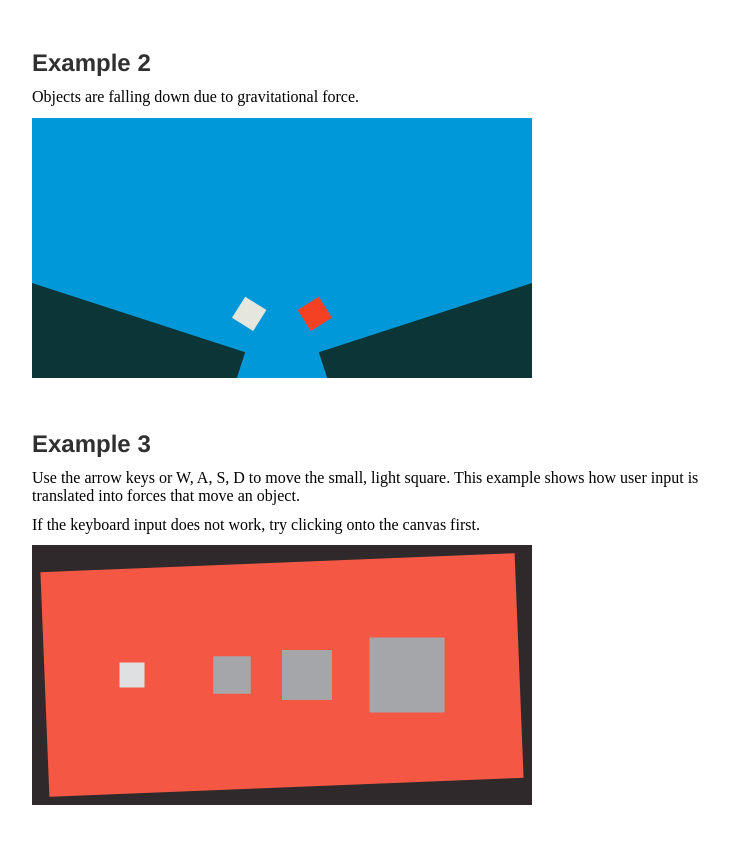
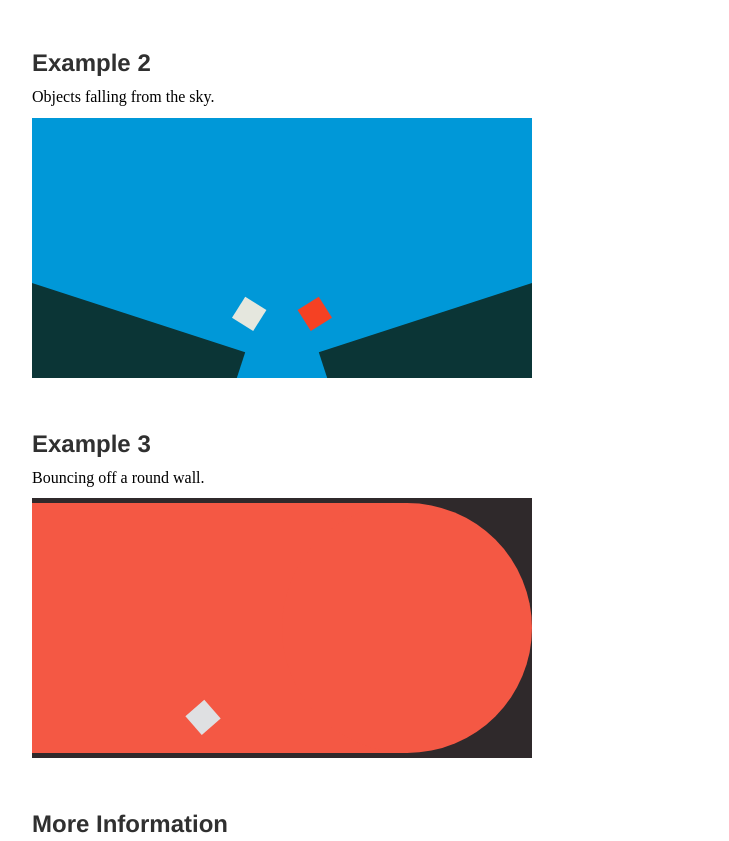
Before and after one commit to hemartin/physicsplain, a plain HTML site: page index.html in a window 1280 px wide. Shown: the part 505-1346 px from the top of the page, without its empty margins (268-997 px from the left). Drawn offline with Linux system fonts and the light colour scheme.

Commit message:
added fixed arc

```diff
--- a/index.html
+++ b/index.html
@@ -34,12 +34,11 @@
             <canvas id="canvas1" width="500" height="260"></canvas>
 
             <h2>Example 2</h2>
-            <p>Objects are falling down due to gravitational force.</p>
+            <p>Objects falling from the sky.</p>
             <canvas id="canvas2" width="500" height="260"></canvas>
 
             <h2>Example 3</h2>
-            <p>Use the arrow keys or W, A, S, D to move the small, light square. This example shows how user input is translated into forces that move an object.</p>
-            <p>If the keyboard input does not work, try clicking onto the canvas first.</p>
+            <p>Bouncing off a round wall.</p>
             <canvas id="canvas3" width="500" height="260"></canvas>
 
             <h2>More Information</h2>
--- a/js/body.js
+++ b/js/body.js
@@ -170,6 +170,40 @@ class Body {
 
   addAngularVelocity (angularVelocity) {
     this.angularVelocity += angularVelocity
+  }
+
+  /**
+   * Collides other body with this body. This is the impacted body. The
+   * other body is the colliding body.
+   *
+   * @param {Body}   collidingBody other body
+   * @param {Number} timestep      timestep
+   * @param {Number} restitution   restitution
+   * @returns collision, or null if not colliding
+   */
+  collide (collidingBody, timestep, restitution) {
+    const collision = new Collision(restitution)
+    this.collideAllCorners(collision, collidingBody, timestep)
+
+    if (collision.collisionPoints.length < 2) {
+      collidingBody.collideAllCorners(collision, this, timestep)
+    }
+
+    if (collision.collisionPoints.length === 0) {
+      return null
+    }
+    return collision
+  }
+
+  collideAllCorners (collision, collidingBody, timestep) {
+    for (let corner = 0; corner < 4; corner++) {
+      this.collideSingleCorner(
+        collision,
+        collidingBody,
+        corner,
+        timestep
+      )
+    }
   }
 
   collideSingleCorner (collision, collidingBody, corner, timestep) {
@@ -355,32 +389,6 @@ class Body {
       collision.collisionPoints.push(collisionPoint)
     }
   }
-
-  // static methods
-  static collide (state, body1, body2, timestep) {
-    const collision = new Collision(state.restitution)
-    Body.collideAllCorners(collision, body1, body2, timestep)
-
-    if (collision.collisionPoints.length < 2) {
-      Body.collideAllCorners(collision, body2, body1, timestep)
-    }
-
-    if (collision.collisionPoints.length === 0) {
-      return null
-    }
-    return collision
-  }
-
-  static collideAllCorners (collision, collidingBody, impactedBody, timestep) {
-    for (let corner = 0; corner < 4; corner++) {
-      impactedBody.collideSingleCorner(
-        collision,
-        collidingBody,
-        corner,
-        timestep
-      )
-    }
-  }
 }
 
 export { Body }
--- /dev/null
+++ b/js/fixedarc.js
@@ -0,0 +1,85 @@
+import { Collision } from './collision.js'
+import { CollisionPoint } from './collisionpoint.js'
+import { Vector } from './vector.js'
+
+/**
+ * Fixed arc at given origin and radius. Start angle and end angle define
+ * the two points where the arg starts and ends on the unit circle. The
+ * right most point of the circle is 0. The top is PI/2. The left most point
+ * is PI. Width denotes the "thickness" of the arc.
+ *
+ * @author Martin Hentschel
+ */
+class FixedArc {
+  constructor (id, origin, radius, width, startAngle, endAngle) {
+    this.id = id
+    this.origin = origin
+    this.velocity = new Vector(0, 0)
+    this.angularVelocity = 0
+    this.radius = radius
+    this.width = width
+    this.startAngle = startAngle
+    this.endAngle = endAngle
+  }
+
+  collide (collidingBody, timestep, restitution) {
+    let collision = null
+    for (let i = 0; i < 4; i++) {
+      // Vector vertex = body.vertex(i);
+      const vertexX = collidingBody.cornerX[i]
+      const vertexY = collidingBody.cornerY[i]
+      const diffX = vertexX - this.origin.x
+      const diffY = vertexY - this.origin.y
+      const distance = Vector.length(diffX, diffY)
+      const angle = Vector.angle(diffX, diffY)
+      if (
+        distance >= this.radius &&
+        distance < this.radius + this.width &&
+        angle > this.startAngle &&
+        angle < this.endAngle
+      ) {
+        if (collision === null) {
+          collision = new Collision(restitution)
+        }
+        const separation = distance - this.radius
+
+        // Vector normal = Vector.unitVector(vertex, origin);
+        let normalX = this.origin.x - vertexX
+        let normalY = this.origin.y - vertexY
+        const normalLen = Vector.length(normalX, normalY)
+        normalX /= normalLen
+        normalY /= normalLen
+
+        const collisionPoint = new CollisionPoint(
+          collidingBody,
+          this,
+          normalX,
+          normalY,
+          vertexX,
+          vertexY,
+          separation
+        )
+        collision.collisionPoints.push(collisionPoint)
+      }
+    }
+    return collision
+  }
+
+  // this is a fixed entity
+  invertedMass () {
+    return 0
+  }
+
+  // this is a fixed entity
+  invertedInertia () {
+    return 0
+  }
+
+  // fixed entity has no velocity
+  addVelocity (velocity) {}
+
+  // fixed entity has no angular velocity
+  addAngularVelocity (angularVelocity) {}
+}
+
+export { FixedArc }
--- a/js/physicsplain.js
+++ b/js/physicsplain.js
@@ -5,6 +5,7 @@
  */
 
 export { Body } from './body.js'
+export { FixedArc } from './fixedarc.js'
 export { FixedBody } from './fixedbody.js'
 export { State } from './state.js'
 export { Vector } from './vector.js'
--- a/js/state.js
+++ b/js/state.js
@@ -1,4 +1,3 @@
-import { Body } from './body.js'
 import { Collision } from './collision.js'
 
 /**
@@ -71,11 +70,10 @@ class State {
     const movableBodiesCount = this.movableBodies.length
     for (let i = 0; i < movableBodiesCount - 1; i++) {
       for (let j = i + 1; j < movableBodiesCount; j++) {
-        const newCollision = Body.collide(
-          this,
-          this.movableBodies[i],
+        const newCollision = this.movableBodies[i].collide(
           this.movableBodies[j],
-          timestep
+          timestep,
+          this.restitution
         )
         if (newCollision !== null) {
           collisions.push(newCollision)
@@ -87,11 +85,10 @@ class State {
     const fixedBodiesCount = this.fixedBodies.length
     for (let i = 0; i < movableBodiesCount; i++) {
       for (let j = 0; j < fixedBodiesCount; j++) {
-        const newCollision = Body.collide(
-          this,
+        const newCollision = this.fixedBodies[j].collide(
           this.movableBodies[i],
-          this.fixedBodies[j],
-          timestep
+          timestep,
+          this.restitution
         )
         if (newCollision !== null) {
           collisions.push(newCollision)
--- a/js/vector.js
+++ b/js/vector.js
@@ -59,6 +59,14 @@ class Vector {
   static length (x, y) {
     return Math.sqrt(x * x + y * y)
   }
+
+  static angle (x, y) {
+    let angle = Math.atan2(y, x)
+    if (angle < 0) {
+      angle += 2 * Math.PI
+    }
+    return angle
+  }
 }
 
 export { Vector }
--- a/main.js
+++ b/main.js
@@ -1,4 +1,4 @@
-import { State, Body, FixedBody, Vector } from './js/physicsplain.js'
+import { State, Body, FixedArc, FixedBody, Vector } from './js/physicsplain.js'
 
 /**
  * Main entry point.
@@ -138,43 +138,22 @@ function createExample3 () {
 
   // bodies
   const state = new State()
-  state.movableBodies = [
-    new Body(0).setOrigin(-0.6, 0).finalize(),
-    new Body(1)
-      .setOrigin(-0.2, 0)
-      .setDimension(0.15, 0.15)
-      .finalize(),
-    new Body(2)
-      .setOrigin(0.1, 0)
-      .setDimension(0.2, 0.2)
-      .finalize(),
-    new Body(3)
-      .setOrigin(0.5, 0)
-      .setDimension(0.3, 0.3)
-      .finalize()
-  ]
+  state.movableBodies = [new Body(0).setOrigin(-0.7, 0.4).finalize()]
   state.fixedBodies = [
-    new FixedBody(4)
-      .setOrigin(0, 0.55)
-      .setAngle(0.04)
+    new FixedBody(1)
+      .setOrigin(0, 0.6)
       .setDimension(2, 0.2)
       .finalize(),
-    new FixedBody(5)
-      .setOrigin(0, -0.55)
-      .setAngle(0.04)
+    new FixedBody(2)
+      .setOrigin(0, -0.6)
       .setDimension(2, 0.2)
       .finalize(),
-    new FixedBody(6)
-      .setOrigin(-1.05, 0)
-      .setAngle(0.04)
-      .setDimension(0.2, 2)
-      .finalize(),
-    new FixedBody(7)
-      .setOrigin(1.05, 0)
-      .setAngle(0.04)
-      .setDimension(0.2, 2)
-      .finalize()
+    new FixedArc(33, new Vector(0.5, 0), 0.5, 0.2, 0, Math.PI * 0.5),
+    new FixedArc(34, new Vector(0.5, 0), 0.5, 0.2, Math.PI * 1.5, Math.PI * 2)
   ]
+
+  // initial velocity of impacting body
+  state.movableBodies[0].velocity.x = 4
 
   // colors
   const colors = []
@@ -202,26 +181,25 @@ window.onload = function () {
   // initialize examples
   const examples = [createExample1(), createExample2(), createExample3()]
 
-  // bind key down and key up events to first body of example 3
-  window.onkeydown = onKeyDown(examples[2].state.movableBodies[0])
-  window.onkeyup = onKeyUp(examples[2].state.movableBodies[0])
-
   // initially resize canvas, and also listen for resize events
   resizeCanvas(examples)
   window.addEventListener('resize', function (e) {
     resizeCanvas(examples)
   })
 
+  // repeating examples every 4s, 7s, 3s respectively
+  const lastRepeat = [0, 0, 0]
+  const repeat = [4000, 7000, 3000]
+  const initFuncs = [createExample1, createExample2, createExample3]
+
   // step function is called every time the browser refreshes the UI
-  let lastRepeat1 = 0
-  let lastRepeat2 = 0
   function step (now) {
     // advance state of all examples
     for (const example of examples) {
       example.state.advance(now)
     }
 
-    // draw all examples
+    // clear all examples
     for (const example of examples) {
       // clear canvas
       example.context.fillStyle = example.backgroundColor
@@ -231,7 +209,18 @@ window.onload = function () {
         example.canvas.width,
         example.canvas.height
       )
+    }
 
+    // draw circle for example 3
+    drawCircle(
+      examples[2].canvas,
+      examples[2].context,
+      examples[2].colors[examples[2].state.fixedBodies[0].id],
+      examples[2].backgroundColor
+    )
+
+    // draw bodies for all examples
+    for (const example of examples) {
       // draw bodies
       for (const body of example.state.movableBodies) {
         drawBody(body, example.canvas, example.context, example.colors)
@@ -241,15 +230,12 @@ window.onload = function () {
       }
     }
 
-    // repeat example 1 after 4 seconds
-    if (now - lastRepeat1 > 4000) {
-      examples[0] = createExample1()
-      lastRepeat1 = now
-    }
-    // repeat example 2 after 7 seconds
-    if (now - lastRepeat2 > 7000) {
-      examples[1] = createExample2()
-      lastRepeat2 = now
+    // repeat examples
+    for (let i = 0; i < examples.length; i++) {
+      if (now - lastRepeat[i] > repeat[i]) {
+        examples[i] = initFuncs[i]()
+        lastRepeat[i] = now
+      }
     }
 
     // request next animation frame from browser
@@ -263,6 +249,10 @@ window.onload = function () {
  * Draws body on canvas.
  */
 function drawBody (body, canvas, context, colors) {
+  if (body.id > 30) {
+    // hack to ignore arcs
+    return
+  }
   context.fillStyle = colors[body.id]
   context.beginPath()
   context.moveTo(tx(canvas, body.cornerX[0]), ty(canvas, body.cornerY[0]))
@@ -270,6 +260,34 @@ function drawBody (body, canvas, context, colors) {
     context.lineTo(tx(canvas, body.cornerX[i]), ty(canvas, body.cornerY[i]))
   }
   context.closePath()
+  context.fill()
+}
+
+/*
+ * Draws circle for example 3
+ */
+function drawCircle (canvas, context, wallColor, backgroundColor) {
+  // draw big wall
+  context.fillStyle = wallColor
+  context.beginPath()
+  context.moveTo(tx(canvas, 0.5), ty(canvas, 0.5))
+  context.lineTo(tx(canvas, 1), ty(canvas, 0.5))
+  context.lineTo(tx(canvas, 1), ty(canvas, -0.5))
+  context.lineTo(tx(canvas, 0.5), ty(canvas, -0.5))
+  context.closePath()
+  context.fill()
+
+  // draw circle on top of wall
+  context.fillStyle = backgroundColor
+  context.beginPath()
+  context.arc(
+    tx(canvas, 0.5),
+    ty(canvas, 0),
+    tx(canvas, 0.5) - tx(canvas, 0),
+    0,
+    2 * Math.PI,
+    false
+  )
   context.fill()
 }
 
@@ -295,78 +313,6 @@ function ty (canvas, y) {
 }
 
 /*
- * Processes key down events for Example 3.
- */
-const direction = new Vector(0, 0)
-const thrust = 3
-function onKeyDown (body) {
-  return function (e) {
-    switch (e.keyCode) {
-      case 39:
-      case 68:
-        // right or "D"
-        direction.x = 1
-        break
-      case 37:
-      case 65:
-        // left or "A"
-        direction.x = -1
-        break
-      case 38:
-      case 87:
-        // up or "W"
-        direction.y = 1
-        break
-      case 40:
-      case 83:
-        // down or "S"
-        direction.y = -1
-        break
-    }
-    // set force to body, length of force vector equals thrust
-    body.force
-      .set(direction)
-      .normalize()
-      .scale(thrust)
-  }
-}
-
-/*
- * Processes key up events for Example 3.
- */
-function onKeyUp (body) {
-  return function (e) {
-    switch (e.keyCode) {
-      case 39:
-      case 68:
-        // right or "D"
-        direction.x = 0
-        break
-      case 37:
-      case 65:
-        // left or "A"
-        direction.x = 0
-        break
-      case 38:
-      case 87:
-        // up or "W"
-        direction.y = 0
-        break
-      case 40:
-      case 83:
-        // down or "S"
-        direction.y = 0
-        break
-    }
-    // set force to body, length of force vector equals thrust
-    body.force
-      .set(direction)
-      .normalize()
-      .scale(thrust)
-  }
-}
-
-/*
  * Resizes all canvases to fit screen width in case browser window is thinner than canvasWidth.
  */
 function resizeCanvas (examples) {
```
